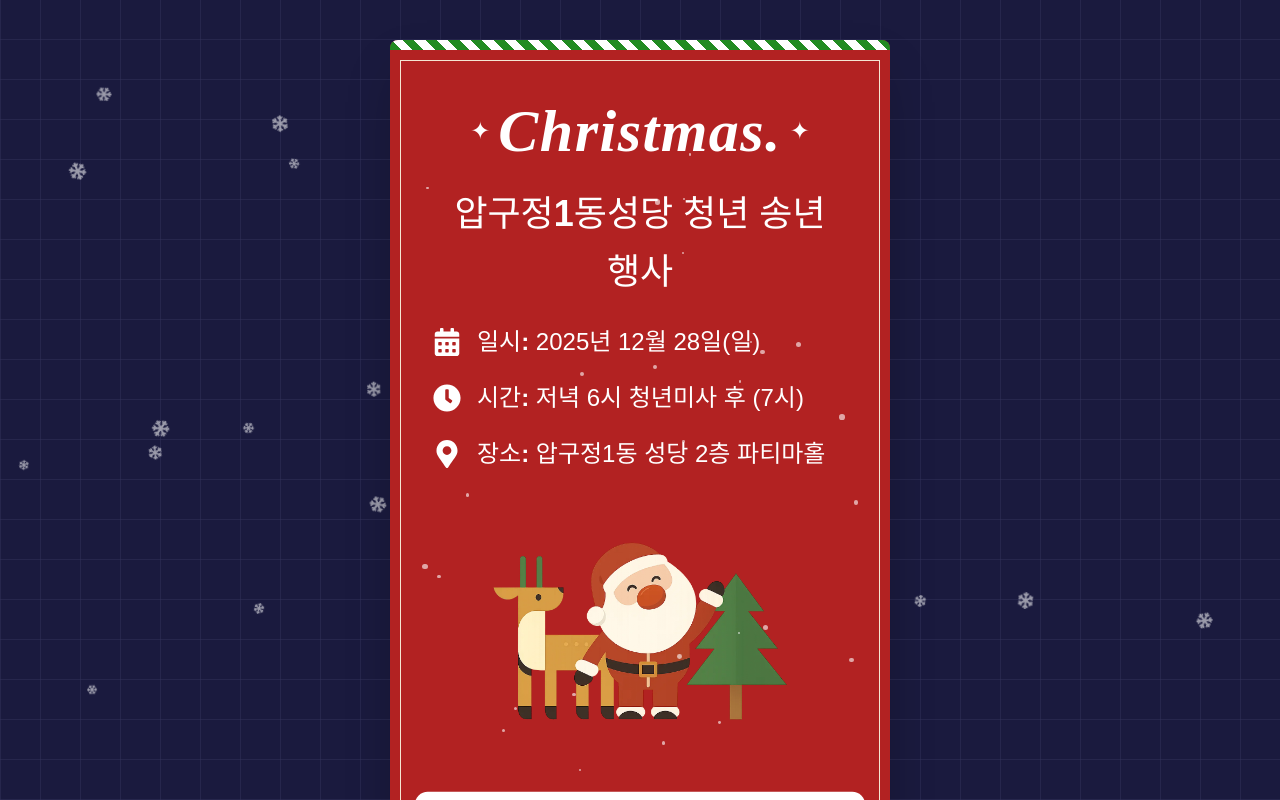
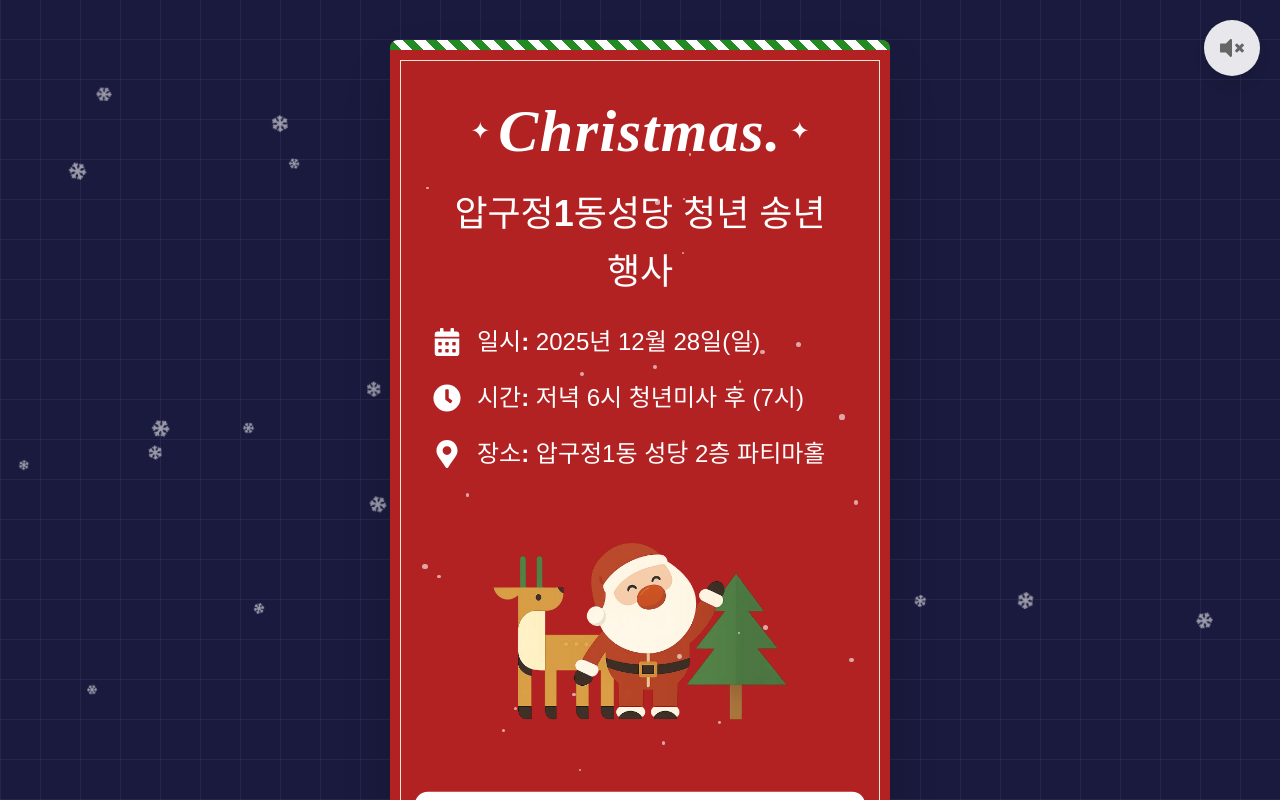
Before and after one commit to francisBae/ap1-youth-fe, a React (Vite) app: page /welcome in a window 1280 px wide. Shown: the top 800 px of the page. Built offline with nearby package versions, Linux system fonts and the light colour scheme; a web font is replaced by a local one.

Commit message:
[ADD] 음악 추가

```diff
--- a/src/pages/WelcomePage.tsx
+++ b/src/pages/WelcomePage.tsx
@@ -10,10 +10,63 @@ import {
     Center,
     Button,
 } from '@chakra-ui/react';
-import { FaCalendarAlt, FaMapMarkerAlt, FaClock, FaSnowflake } from 'react-icons/fa';
+import { FaCalendarAlt, FaMapMarkerAlt, FaClock, FaSnowflake, FaVolumeUp, FaVolumeMute } from 'react-icons/fa';
 import { motion } from 'framer-motion';
+import { useEffect, useRef, useState } from 'react';
 
 const WelcomePage = () => {
+    const audioRef = useRef<HTMLAudioElement>(null);
+    const [isPlaying, setIsPlaying] = useState(false);
+    const [hasInteracted, setHasInteracted] = useState(false);
+
+    useEffect(() => {
+        if (audioRef.current) {
+            audioRef.current.volume = 0.5;
+        }
+    }, []);
+
+    // 페이지 어디든 클릭/터치 시 자동 재생 시작
+    useEffect(() => {
+        const handleUserInteraction = () => {
+            if (!hasInteracted) {
+                setHasInteracted(true);
+                // 첫 상호작용 시 자동 재생
+                if (audioRef.current && !isPlaying) {
+                    audioRef.current.play()
+                        .then(() => {
+                            setIsPlaying(true);
+                        })
+                        .catch((error) => {
+                            console.log('Auto-play failed:', error);
+                        });
+                }
+            }
+        };
+
+        document.addEventListener('click', handleUserInteraction, { once: true });
+        document.addEventListener('touchstart', handleUserInteraction, { once: true });
+
+        return () => {
+            document.removeEventListener('click', handleUserInteraction);
+            document.removeEventListener('touchstart', handleUserInteraction);
+        };
+    }, [hasInteracted, isPlaying]);
+
+    const toggleAudio = () => {
+        if (audioRef.current) {
+            const newPlayingState = !isPlaying;
+            setIsPlaying(newPlayingState);
+
+            if (newPlayingState) {
+                audioRef.current.play().catch((error) => {
+                    console.log('Audio play failed:', error);
+                    setIsPlaying(false);
+                });
+            } else {
+                audioRef.current.pause();
+            }
+        }
+    };
     // 어두운 파란색 격자 무늬 배경
     const plaidBg = {
         background: '#1a1a3e',
@@ -59,6 +112,16 @@ const WelcomePage = () => {
     }));
 
     return (
+        <>
+            {/* 배경 음악 */}
+            <audio
+                ref={audioRef}
+                loop
+                style={{ display: 'none' }}
+            >
+                <source src="/welcome/audio/We_Wish_You_a_Merry_Christmas_Jazz.mp3" type="audio/mpeg" />
+            </audio>
+
             <Box
                 minH="100vh"
                 style={plaidBg}
@@ -70,6 +133,41 @@ const WelcomePage = () => {
                 alignItems="center"
                 justifyContent="center"
             >
+                {/* 오디오 on/off 버튼 */}
+                <Box
+                    position="fixed"
+                    top={{ base: '16px', md: '20px' }}
+                    right={{ base: '16px', md: '20px' }}
+                    zIndex={1000}
+                >
+                    <motion.div
+                        whileHover={{ scale: 1.1 }}
+                        whileTap={{ scale: 0.95 }}
+                    >
+                        <Button
+                            onClick={toggleAudio}
+                            bg="rgba(255, 255, 255, 0.9)"
+                            color={isPlaying ? '#228B22' : '#666'}
+                            size={{ base: 'md', md: 'lg' }}
+                            borderRadius="full"
+                            boxShadow="lg"
+                            _hover={{
+                                bg: 'white',
+                                transform: 'scale(1.05)',
+                            }}
+                            w={{ base: '48px', md: '56px' }}
+                            h={{ base: '48px', md: '56px' }}
+                            p={0}
+                            minW="auto"
+                        >
+                            <Icon
+                                as={isPlaying ? FaVolumeUp : FaVolumeMute}
+                                w={{ base: 5, md: 6 }}
+                                h={{ base: 5, md: 6 }}
+                            />
+                        </Button>
+                    </motion.div>
+                </Box>
             {/* 배경 눈송이 애니메이션 */}
             {snowflakes.map((snowflake) => (
                 <motion.div
@@ -428,6 +526,7 @@ const WelcomePage = () => {
                 </Center>
             </Container>
         </Box>
+        </>
     );
 };
 
```
Also changed, not shown: 1 other file (tests, documents, lock files or other folders). Lines whose indentation alone changed are shown as unchanged.
